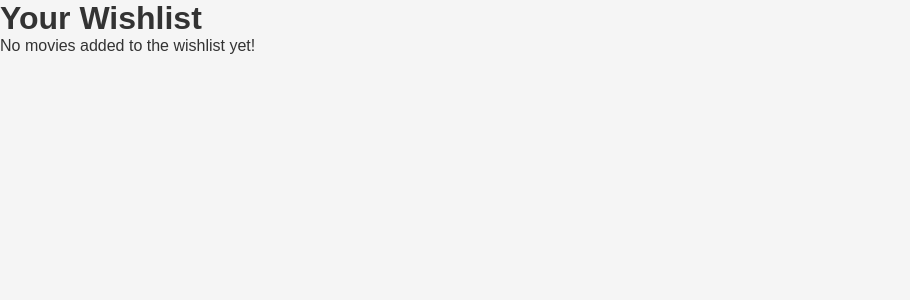
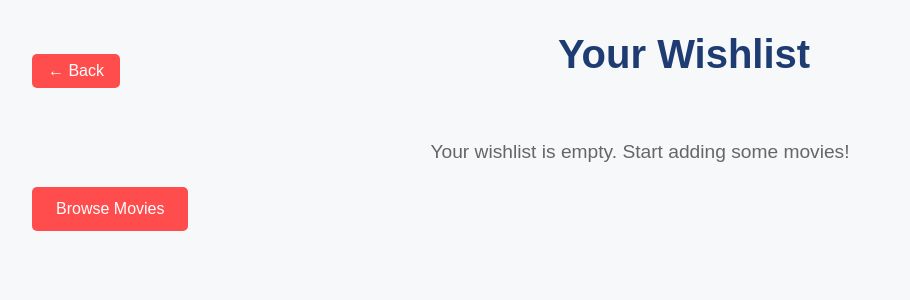
Before and after one commit to marcserranog/business-case-frontend-marc-serrano, a React app: page /wishlist in a window 1280 px wide. Shown: the top 300 px of the page, without its empty margins (0-910 px from the left). Built offline with nearby package versions, Linux system fonts and the light colour scheme.

Commit message:
Wishlist functionlity done and alert movie added to the wishlist

```diff
--- /dev/null
+++ b/src/components/Alert.js
@@ -0,0 +1,19 @@
+import React, { useEffect } from 'react';
+
+const Alert = ({ message, onClose, color }) => {
+  useEffect(() => {
+    const timer = setTimeout(() => {
+      onClose();
+    }, 3000);
+
+    return () => clearTimeout(timer);
+  }, [onClose]);
+
+  return (
+    <div className="alert" style={{ backgroundColor: color }}>
+      <span>{message}</span>
+    </div>
+  );
+};
+
+export default Alert;
--- a/src/pages/MovieDetailPage.js
+++ b/src/pages/MovieDetailPage.js
@@ -1,14 +1,22 @@
-// src/pages/MovieDetailPage.js
 import React, { useEffect, useState } from 'react';
 import { useParams, useNavigate, useLocation } from 'react-router-dom';
 import { fetchMovieDetails } from '../api';
 import { useWishlist } from '../context/WishlistContext';
+import Alert from '../components/Alert';
+
+const categoryColors = {
+  popular: '#FF5733',
+  top_rated: '#28a745',
+  upcoming: '#007bff',
+};
 
 const MovieDetailPage = () => {
   const { id } = useParams();
   const navigate = useNavigate();
   const location = useLocation();
   const [movie, setMovie] = useState(null);
+  const [showAlert, setShowAlert] = useState(false);
+  const [alertColor, setAlertColor] = useState('#ff4d4d');
 
   const { addToWishlist } = useWishlist();
 
@@ -21,23 +29,31 @@ const MovieDetailPage = () => {
     fetchMovie();
   }, [id]);
 
+  useEffect(() => {
+    const category = location.state?.category;
+    if (category && categoryColors[category]) {
+      setAlertColor(categoryColors[category]);
+    }
+  }, [location.state?.category]);
+
   if (!movie) return <div>Loading...</div>;
-
-  // Extraemos la categoría de la película
-  const category = location.state?.category;
 
   const handleAddToWishlist = () => {
     addToWishlist(movie);
+    setShowAlert(true);
   };
 
   return (
-    <div className={`movie-detail-page ${category}`}>
+    <div className={`movie-detail-page ${location.state?.category}`}>
       <div className="movie-header">
         <button className="back-button" onClick={() => navigate(-1)}>
           &#8592;
         </button>
         <h1>{movie.title}</h1>
       </div>
+
+      {}
+      {showAlert && <Alert message="Movie has been added to your wishlist" onClose={() => setShowAlert(false)} color={alertColor} />}
 
       <div className="movie-content">
         <div className="movie-left">
--- a/src/pages/WishListPage.js
+++ b/src/pages/WishListPage.js
@@ -1,32 +1,58 @@
-// src/pages/WishlistPage.js
 import React from 'react';
+import { Link, useNavigate } from 'react-router-dom';
 import { useWishlist } from '../context/WishlistContext';
-import { Link } from 'react-router-dom';
 
 const WishlistPage = () => {
-  const { wishlist } = useWishlist();
+  const { wishlist, removeFromWishlist } = useWishlist();
+  const navigate = useNavigate();
 
   if (wishlist.length === 0) {
     return (
-      <div>
-        <h1>Your Wishlist</h1>
-        <p>No movies added to the wishlist yet!</p>
+      <div className="wishlist-page">
+        <header className="wishlist-header">
+          <button className="back-button" onClick={() => navigate(-1)}>
+            &#8592; Back
+          </button>
+          <h1 className="wishlist-title">Your Wishlist</h1>
+        </header>
+        <p className="wishlist-empty">Your wishlist is empty. Start adding some movies!</p>
+        <Link to="/" className="back-to-home">
+          Browse Movies
+        </Link>
       </div>
     );
   }
 
   return (
-    <div>
-      <h1>Your Wishlist</h1>
-      <div className="wishlist-cards">
-        {wishlist.map((movie, index) => (
-          <div key={index} className="wishlist-card">
+    <div className="wishlist-page">
+      <header className="wishlist-header">
+        <button className="back-button" onClick={() => navigate(-1)}>
+          &#8592; Back
+        </button>
+        <h1 className="wishlist-title">Your Wishlist</h1>
+      </header>
+      <div className="wishlist-grid">
+        {wishlist.map((movie) => (
+          <div key={movie.id} className="item-card">
             <img
               src={`https://image.tmdb.org/t/p/w500${movie.poster_path}`}
               alt={movie.title}
             />
             <h3>{movie.title}</h3>
-            <Link to={`/movie/${movie.id}`} className="view-details">View Details</Link>
+            <div className="wishlist-card-buttons">
+              <button
+                className="details-button"
+                onClick={() => navigate(`/movie/${movie.id}`)}
+              >
+                View Details
+              </button>
+              <button
+                className="remove-button"
+                onClick={() => removeFromWishlist(movie.id)}
+              >
+                Remove
+              </button>
+            </div>
           </div>
         ))}
       </div>
--- a/src/styles/base/_wishlist.scss
+++ b/src/styles/base/_wishlist.scss
@@ -1,26 +1,129 @@
-@use '../abstracts/variables';
+.wishlist-page {
+  padding: 2rem;
+  background-color: #f7f8fa;
+  min-height: 100vh;
+}
 
-.wishlist-page {
-    padding: variables.$spacing-large;
-    background-color: variables.$background-color;
+.wishlist-header {
+  display: flex;
+  justify-content: space-between;
+  align-items: center;
+  margin-bottom: 2rem;
+}
 
-    h2 {
-      color: variables.$secondary-color;
-      font-size: 2rem;
-      margin-bottom: variables.$spacing-medium;
-    }
+.back-button {
+  padding: 0.5rem 1rem;
+  background-color: #ff4d4d;
+  color: #fff;
+  border: none;
+  border-radius: 5px;
+  cursor: pointer;
+  font-size: 1rem;
+  transition: background-color 0.3s ease;
+}
 
-    ul {
-      list-style: none;
+.back-button:hover {
+  background-color: #e02a2a;
+}
 
-      li {
-        padding: variables.$spacing-small 0;
-        font-size: 1.2rem;
-        color: variables.$text-color;
+.wishlist-title {
+  font-size: 2.5rem;
+  font-weight: bold;
+  color: #1e3c72;
+  text-align: center;
+  margin-bottom: 2rem;
+  flex-grow: 1; /* Esto asegura que el título ocupe el espacio restante y quede centrado */
+  text-align: center;
+}
 
-        &:not(:last-child) {
-          border-bottom: 1px solid variables.$danger-color;
-        }
-      }
-    }
+.wishlist-empty {
+  text-align: center;
+  font-size: 1.2rem;
+  color: #666;
+  margin-bottom: 1.5rem;
 }
+
+.back-to-home {
+  display: inline-block;
+  text-align: center;
+  padding: 0.8rem 1.5rem;
+  background-color: #ff4d4d;
+  color: #fff;
+  text-decoration: none;
+  font-size: 1rem;
+  border-radius: 5px;
+  transition: background-color 0.3s ease;
+  margin: 0 auto;
+}
+
+.back-to-home:hover {
+  background-color: #e02a2a;
+}
+
+.wishlist-grid {
+  display: grid;
+  grid-template-columns: repeat(auto-fit, minmax(150px, 1fr));
+  gap: 1.5rem;
+  justify-items: center;
+}
+
+.item-card {
+  background-color: white;
+  border-radius: 8px;
+  box-shadow: 0 4px 8px rgba(0, 0, 0, 0.1);
+  padding: 1rem;
+  width: 150px;
+  text-align: center;
+  cursor: pointer;
+  transition: transform 0.3s ease;
+}
+
+.item-card:hover {
+  transform: translateY(-5px);
+}
+
+.item-card img {
+  max-width: 100%;
+  border-radius: 4px;
+}
+
+.item-card h3 {
+  font-size: 0.9rem;
+  color: #333;
+  margin-top: 0.5rem;
+}
+
+.wishlist-card-buttons {
+  display: flex;
+  flex-direction: column;
+  margin-top: 1rem;
+  gap: 0.5rem;
+}
+
+.details-button,
+.remove-button {
+  padding: 0.5rem 0.8rem;
+  font-size: 0.8rem;
+  border: none;
+  border-radius: 5px;
+  cursor: pointer;
+  transition: background-color 0.3s ease;
+}
+
+.details-button {
+  background-color: #1e90ff;
+  color: #fff;
+}
+
+.details-button:hover {
+  background-color: #1c7ed6;
+}
+
+.remove-button {
+  background-color: #ff4d4d;
+  color: #fff;
+}
+
+.remove-button:hover {
+  background-color: #e02a2a;
+}
--- /dev/null
+++ b/src/styles/components/_alert.scss
@@ -0,0 +1,41 @@
+.alert {
+    position: fixed;
+    top: 20px;
+    left: 50%;
+    transform: translateX(-50%);
+    background-color: #ff4d4d;
+    color: white;
+    padding: 1rem 2rem;
+    border-radius: 5px;
+    font-size: 1rem;
+    font-weight: bold;
+    z-index: 1000;
+    opacity: 0.9;
+    box-shadow: 0 4px 8px rgba(0, 0, 0, 0.2);
+    animation: fadeIn 0.5s ease-out, fadeOut 0.5s 2.5s ease-in-out;
+  }
+
+  .alert span {
+    display: block;
+  }
+
+  @keyframes fadeIn {
+    0% {
+      opacity: 0;
+      transform: translateX(-50%) translateY(-20px);
+    }
+    100% {
+      opacity: 1;
+      transform: translateX(-50%) translateY(0);
+    }
+  }
+
+  @keyframes fadeOut {
+    0% {
+      opacity: 1;
+    }
+    100% {
+      opacity: 0;
+      transform: translateX(-50%) translateY(-20px);
+    }
+  }
--- a/src/styles/main.scss
+++ b/src/styles/main.scss
@@ -7,3 +7,4 @@
 @use 'components/carousel';
 @use 'components/item-card';
 @use 'components/item-detail';
+@use 'components/alert';
```
